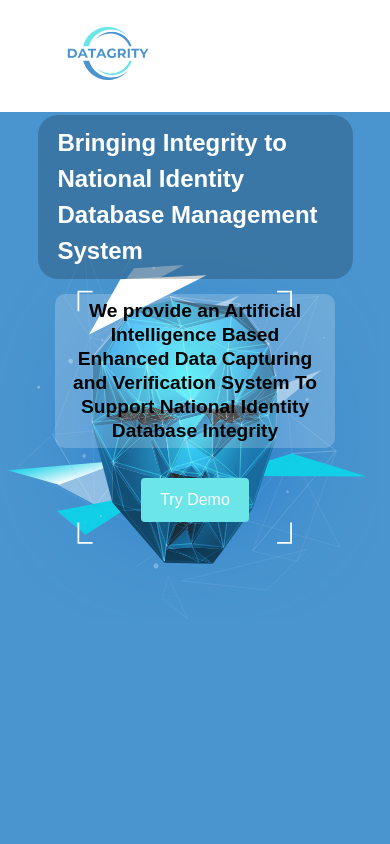
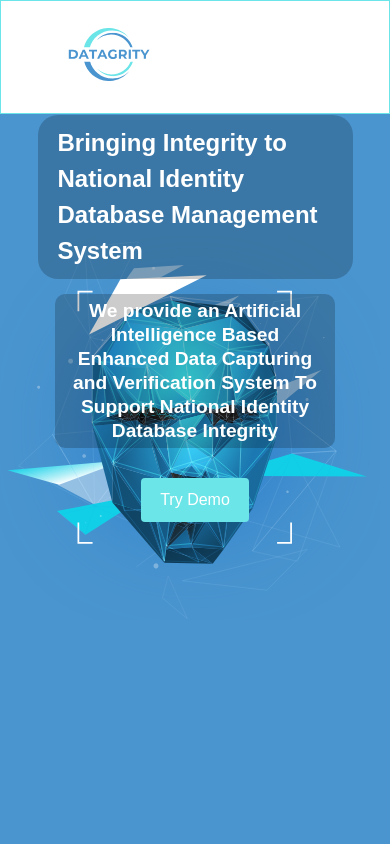
Before and after one commit to Patrick-Chukwu/datagrity, a React (Create React App) app: page / in a window 390 px wide. Shown: the top 844 px of the page. Built offline with nearby package versions, Linux system fonts and the light colour scheme.

Commit message:
Edit file

```diff
--- a/src/components/navbar/navbar.css
+++ b/src/components/navbar/navbar.css
@@ -60,11 +60,11 @@
       flex-direction: column;
       padding: 0;
       width: 100%;
-      max-width: 470px;
+
       justify-content: center;
       align-items: flex-start;
       height: fit-content;
-
+      border: 1px solid var(--secondary-color);
 
 
     }
--- a/src/containers/hero/hero.css
+++ b/src/containers/hero/hero.css
@@ -124,13 +124,13 @@
 }
 
 .hero_text p {
-    color: var(--default-color);    font-size: 1.2rem;
+    color: #fff;    font-size: 1.2rem;
     line-height: 1.5rem;
     font-weight: 600;
     width: 80%;
     max-width: 350px;
     text-align: center;
-    background-color: rgba(255, 255, 255, 20%);
+    background-color: rgba(0, 0, 0, 20%);
     padding: 5px 10px;
     border-radius: 10px;
 
```
